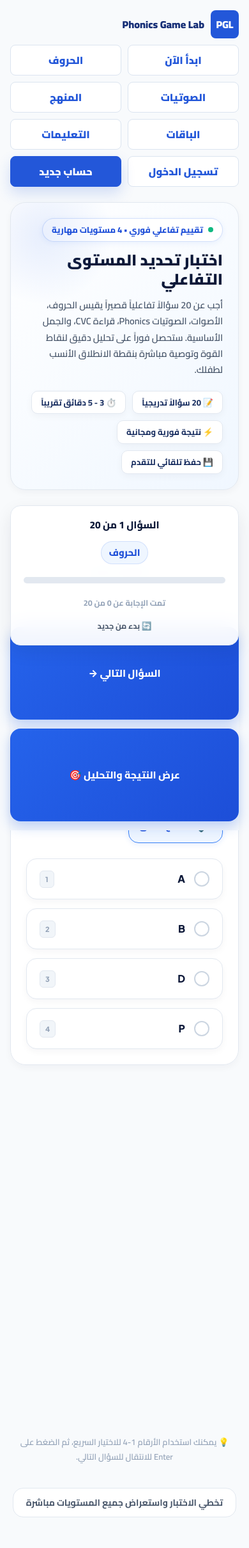
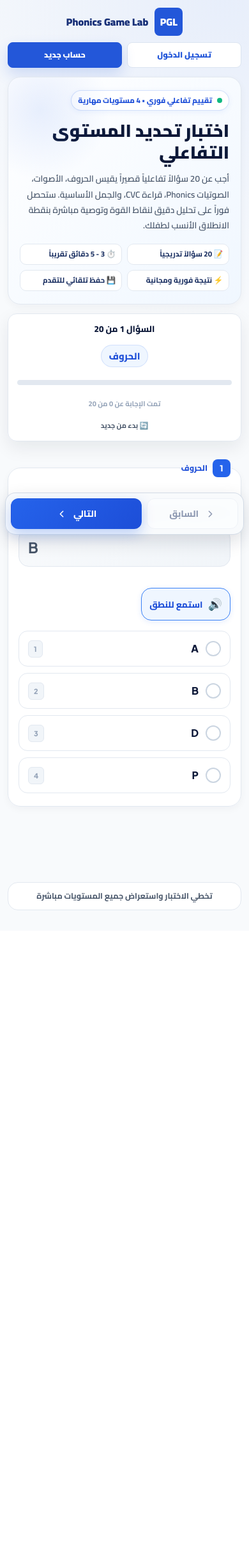
Before and after one commit to shmhadri/abcz, a Django app: page /placement-test/ in a window 390 px wide. Shown: the whole page at 64% size. After the commit the page ends 1423 px from the top, so only its background shows below. Run offline with Django 4.2, Linux system fonts and the light colour scheme; parts of the project's set-up code (start-up, migrations or seed data) failed here and were passed over.

Commit message:
fix: polish placement test mobile experience

```diff
--- a/static/css/placement_test.css
+++ b/static/css/placement_test.css
@@ -2,8 +2,6 @@
    Smart Learning - Modern Placement Test Stylesheet
    Ultra-modern, Responsive, Glassmorphic, and Interactive Design
    ========================================================================== */
-
-@import url('https://fonts.googleapis.com/css2?family=Cairo:wght@400;500;600;700;800;900&family=Outfit:wght@500;600;700;800;900&family=Plus+Jakarta+Sans:wght@500;600;700;800&display=swap');
 
 :root {
   --pt-navy-950: #081028;
@@ -54,9 +52,12 @@
 
 body {
   font-family: var(--pt-font-arabic);
-  background-color: var(--pt-bg-page);
+  background:
+    radial-gradient(circle at 90% 0%, rgba(37, 99, 235, 0.08), transparent 32rem),
+    var(--pt-bg-page);
   color: var(--pt-text-main);
   min-height: 100vh;
+  -webkit-tap-highlight-color: transparent;
 }
 
 .site-shell {
@@ -268,7 +269,7 @@ body {
    Question Card & Interactive Stage
    ========================================================================== */
 .placement-question-stage {
-  min-height: 420px;
+  min-height: 390px;
   margin-bottom: 24px;
 }
 
@@ -489,7 +490,8 @@ body {
    Navigation Actions (Buttons)
    ========================================================================== */
 .placement-actions {
-  display: flex;
+  display: grid;
+  grid-template-columns: minmax(132px, 160px) minmax(160px, 200px);
   align-items: center;
   justify-content: space-between;
   gap: 14px;
@@ -502,7 +504,7 @@ body {
   justify-content: center;
   gap: 10px;
   min-height: 52px;
-  min-width: 150px;
+  min-width: 0;
   padding: 12px 24px;
   border-radius: var(--pt-radius-md);
   font-family: inherit;
@@ -514,6 +516,28 @@ body {
   color: var(--pt-navy-800);
   box-shadow: var(--pt-shadow-sm);
   transition: all 0.22s var(--ease-spring);
+}
+
+.placement-actions .btn:nth-child(2),
+.placement-actions .btn:nth-child(3) {
+  grid-column: 2;
+  grid-row: 1;
+}
+
+.placement-actions .btn[hidden] {
+  display: none !important;
+}
+
+.placement-actions .button-icon {
+  display: block;
+  width: 19px;
+  height: 19px;
+  flex: 0 0 19px;
+  fill: none;
+  stroke: currentColor;
+  stroke-width: 2.25;
+  stroke-linecap: round;
+  stroke-linejoin: round;
 }
 
 .placement-actions .btn:hover:not(:disabled) {
@@ -538,6 +562,14 @@ body {
   opacity: 0.45;
   cursor: not-allowed;
   transform: none;
+}
+
+.placement-actions .btn:focus-visible,
+.option-row:focus-within,
+.prompt-audio-btn:focus-visible,
+.placement-reset:focus-visible {
+  outline: 3px solid rgba(37, 99, 235, 0.28);
+  outline-offset: 3px;
 }
 
 .placement-shortcut-hint {
@@ -829,12 +861,167 @@ body {
    Responsive Mobile Adjustments
    ========================================================================== */
 @media (max-width: 680px) {
+  html,
+  body {
+    overflow-x: clip;
+  }
+
   .site-shell {
-    padding: 16px 0 48px;
+    width: min(calc(100% - 24px), 960px);
+    padding: 12px 0 calc(32px + env(safe-area-inset-bottom));
+  }
+
+  .site-nav {
+    display: grid;
+    grid-template-columns: 1fr;
+    align-items: center;
+    gap: 10px;
+    margin-bottom: 14px;
+  }
+
+  .site-nav .brand {
+    justify-self: center;
+  }
+
+  .site-nav .site-links {
+    display: none;
+  }
+
+  .site-nav .auth-links {
+    display: grid;
+    grid-template-columns: repeat(2, minmax(0, 1fr));
+    width: 100%;
+    gap: 8px;
+  }
+
+  .site-nav .auth-links .btn {
+    min-width: 0;
+    min-height: 40px;
+    padding: 7px 10px;
+    font-size: 12.5px;
+  }
+
+  .placement-hero-modern {
+    padding: 20px 18px;
+    margin-bottom: 14px;
+    border-radius: 20px;
+  }
+
+  .placement-hero-badge {
+    max-width: 100%;
+    padding: 5px 10px;
+    font-size: 11.5px;
+  }
+
+  .placement-hero-modern h1 {
+    font-size: clamp(22px, 7vw, 28px);
+  }
+
+  .placement-hero-modern .lead {
+    margin-bottom: 16px;
+    font-size: 13.5px;
+    line-height: 1.8;
+  }
+
+  .placement-summary-pills {
+    display: grid;
+    grid-template-columns: repeat(2, minmax(0, 1fr));
+    gap: 8px;
+  }
+
+  .placement-summary-pills span {
+    min-width: 0;
+    padding: 7px 9px;
+    font-size: 11.5px;
+    line-height: 1.5;
+    box-shadow: none;
+  }
+
+  .placement-progress-panel {
+    top: 8px;
+    padding: 12px 14px;
+    margin-bottom: 14px;
+    border-radius: 14px;
+    backdrop-filter: blur(10px);
+    -webkit-backdrop-filter: blur(10px);
+  }
+
+  .placement-progress-copy strong {
+    font-size: 13.5px;
+  }
+
+  .placement-section-badge {
+    max-width: 55%;
+    overflow: hidden;
+    text-overflow: ellipsis;
+    white-space: nowrap;
+    font-size: 11px;
+  }
+
+  .placement-progress-track {
+    height: 8px;
+  }
+
+  .placement-progress-meta,
+  .placement-reset {
+    font-size: 11px;
+  }
+
+  .placement-question-stage {
+    min-height: 0;
+    margin-bottom: -60px;
+    padding-bottom: 72px;
+  }
+
+  .placement-question {
+    padding: 20px 16px;
+    border-radius: 20px;
+  }
+
+  .placement-question legend {
+    margin-bottom: 12px;
+    font-size: 12.5px;
+  }
+
+  .placement-question h2 {
+    margin-bottom: 14px;
+    font-size: 18px;
+  }
+
+  .placement-prompt-wrap {
+    gap: 10px;
+    margin-bottom: 16px;
+  }
+
+  .question-prompt {
+    min-height: 48px;
+    max-width: 100%;
+    padding: 9px 14px;
+    font-size: clamp(18px, 6vw, 23px);
+    overflow-wrap: anywhere;
+  }
+
+  .prompt-audio-btn {
+    min-height: 44px;
+    padding: 8px 12px;
   }
 
   .placement-options {
     grid-template-columns: 1fr;
+    gap: 10px;
+  }
+
+  .option-row {
+    min-height: 56px;
+    padding: 11px 14px;
+    gap: 11px;
+    border-radius: 14px;
+    font-size: 16px;
+    box-shadow: none;
+  }
+
+  .option-row:hover {
+    transform: none;
   }
 
   .placement-result-heading {
@@ -848,12 +1035,39 @@ body {
   }
 
   .placement-actions {
-    flex-direction: column;
-    align-items: stretch;
+    position: sticky;
+    bottom: max(8px, env(safe-area-inset-bottom));
+    z-index: 45;
+    grid-template-columns: minmax(0, 0.82fr) minmax(0, 1.18fr);
+    justify-content: stretch;
+    gap: 8px;
+    margin: 8px -4px 0;
+    padding: 8px;
+    border: 1px solid rgba(203, 213, 225, 0.82);
+    border-radius: 16px;
+    background: rgba(248, 250, 252, 0.94);
+    box-shadow: 0 10px 28px rgba(15, 23, 42, 0.14);
+    backdrop-filter: blur(12px);
+    -webkit-backdrop-filter: blur(12px);
   }
 
   .placement-actions .btn {
     width: 100%;
+    min-height: 48px;
+    padding: 9px 12px;
+    border-radius: 12px;
+    font-size: 14px;
+    box-shadow: none;
+  }
+
+  .placement-actions .button-icon {
+    width: 17px;
+    height: 17px;
+    flex-basis: 17px;
+  }
+
+  .placement-shortcut-hint {
+    display: none;
   }
 
   .placement-result-actions {
@@ -865,4 +1079,47 @@ body {
     width: 100%;
     text-align: center;
   }
+
+  .placement-secondary-action {
+    margin-top: 18px;
+  }
+
+  .placement-secondary-action .btn {
+    width: 100%;
+    font-size: 12.5px;
+  }
 }
+
+@media (max-width: 380px) {
+  .site-shell {
+    width: min(calc(100% - 16px), 960px);
+  }
+
+  .placement-summary-pills {
+    grid-template-columns: 1fr;
+  }
+
+  .placement-progress-copy,
+  .placement-progress-meta {
+    gap: 6px;
+  }
+
+  .placement-actions .btn {
+    padding-inline: 9px;
+    font-size: 13px;
+  }
+}
+
+@media (prefers-reduced-motion: reduce) {
+  .placement-form.is-enhanced .placement-question,
+  .placement-result-card {
+    animation: none;
+  }
+
+  .placement-progress-track > span,
+  .placement-question,
+  .option-row,
+  .placement-actions .btn {
+    transition: none;
+  }
+}
--- a/templates/placement_test.html
+++ b/templates/placement_test.html
@@ -11,8 +11,9 @@
     <title>اختبار تحديد مستوى اللغة الإنجليزية للأطفال | Smart Learning</title>
     <link rel="preconnect" href="https://fonts.googleapis.com">
     <link rel="preconnect" href="https://fonts.gstatic.com" crossorigin>
+    <link rel="stylesheet" href="https://fonts.googleapis.com/css2?family=Cairo:wght@500;600;700;800;900&amp;family=Plus+Jakarta+Sans:wght@600;700;800&amp;display=swap">
     <link rel="stylesheet" href="{% static 'css/site_public.css' %}">
-    <link rel="stylesheet" href="{% static 'css/placement_test.css' %}">
+    <link rel="stylesheet" href="{% static 'css/placement_test.css' %}?v=20260825">
 </head>
 <body>
     <main class="site-shell">
@@ -94,13 +95,22 @@
             <!-- Step Navigation Actions -->
             <div class="placement-actions placement-step-actions">
                 <button class="btn" type="button" data-previous-question disabled>
-                    <span>← السؤال السابق</span>
+                    <svg class="button-icon" viewBox="0 0 24 24" aria-hidden="true" focusable="false">
+                        <path d="m9 18 6-6-6-6" />
+                    </svg>
+                    <span>السابق</span>
                 </button>
                 <button class="btn primary" type="button" data-next-question>
-                    <span>السؤال التالي →</span>
+                    <span>التالي</span>
+                    <svg class="button-icon" viewBox="0 0 24 24" aria-hidden="true" focusable="false">
+                        <path d="m15 18-6-6 6-6" />
+                    </svg>
                 </button>
                 <button class="btn primary" type="submit" data-submit-test hidden>
-                    <span>عرض النتيجة والتحليل 🎯</span>
+                    <span>عرض النتيجة والتحليل</span>
+                    <svg class="button-icon" viewBox="0 0 24 24" aria-hidden="true" focusable="false">
+                        <path d="m5 12 4 4L19 6" />
+                    </svg>
                 </button>
             </div>
             <p class="placement-shortcut-hint">💡 يمكنك استخدام الأرقام 1-4 للاختيار السريع، ثم الضغط على Enter للانتقال للسؤال التالي.</p>
@@ -116,6 +126,6 @@
     </main>
 
     <script id="placementQuestions" type="application/json">{{ questions_json|safe }}</script>
-    <script src="{% static 'js/placement_test.js' %}"></script>
+    <script src="{% static 'js/placement_test.js' %}?v=20260825" defer></script>
 </body>
 </html>
```
Also changed, not shown: phonics/tests/test_placement_test.py (+3 -0 lines).
